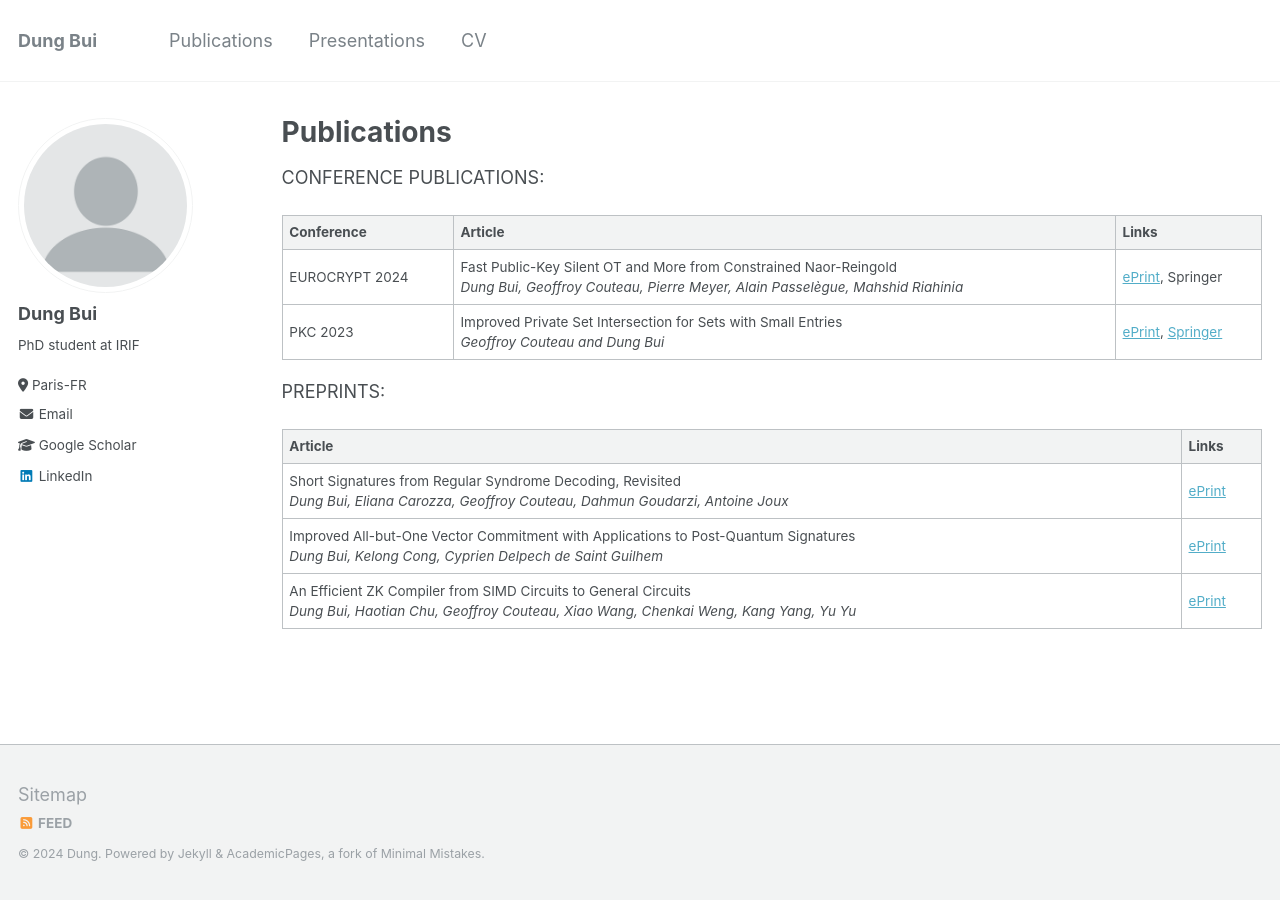
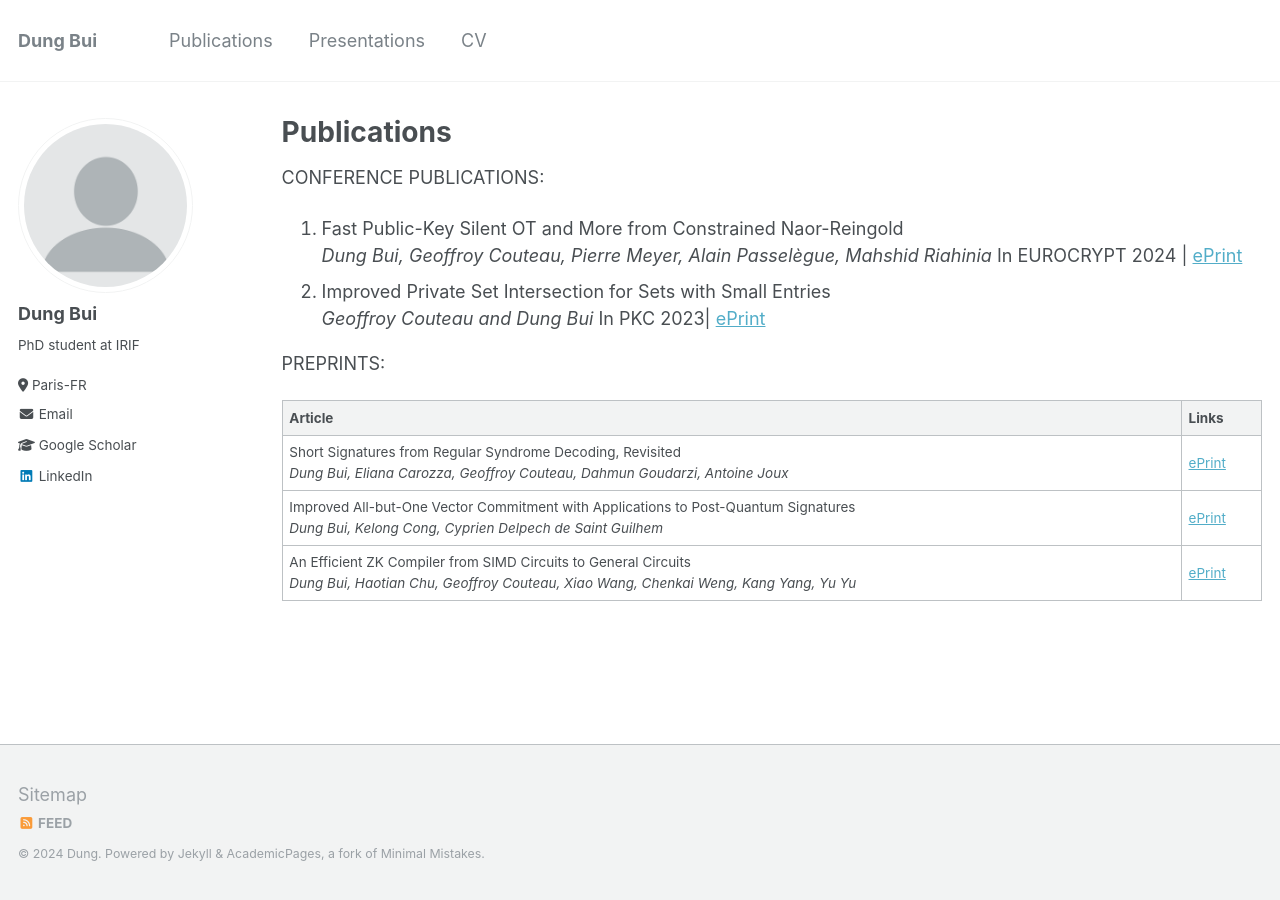
Before and after one commit to dungbui15/dungbui15.github.io, a Jekyll site: the page built from _pages/publications.md, in a window 1280 px wide. Built offline with Jekyll 4.4.1, drawn with Linux system fonts in a browser that asks for light colours.

Commit message:
Update publications.md

```diff
--- a/_pages/publications.md
+++ b/_pages/publications.md
@@ -9,10 +9,12 @@ categories: TestCategories
 ---
 CONFERENCE PUBLICATIONS:
 
-| Conference | Article                                        | Links |
-| -----|-------------------------------------- | -------------|
-| EUROCRYPT 2024 | Fast Public-Key Silent OT and More from Constrained Naor-Reingold <br> *Dung Bui, Geoffroy Couteau, Pierre Meyer, Alain Passelègue, Mahshid Riahinia* | [ePrint](https://eprint.iacr.org/2024/178), Springer |
-| PKC 2023  | Improved Private Set Intersection for Sets with Small Entries <br> *Geoffroy Couteau and Dung Bui* | [ePrint](https://eprint.iacr.org/2022/334.pdf), [Springer](https://link.springer.com/chapter/10.1007/978-3-031-31371-4_7) |
+1. Fast Public-Key Silent OT and More from Constrained Naor-Reingold
+   <br> *Dung Bui, Geoffroy Couteau, Pierre Meyer, Alain Passelègue, Mahshid Riahinia*
+    In EUROCRYPT 2024 | [ePrint](https://eprint.iacr.org/2024/178)
+2. Improved Private Set Intersection for Sets with Small Entries
+   <br> *Geoffroy Couteau and Dung Bui*
+   In PKC 2023| [ePrint](https://eprint.iacr.org/2022/334.pdf)
 
 PREPRINTS:
 
```
